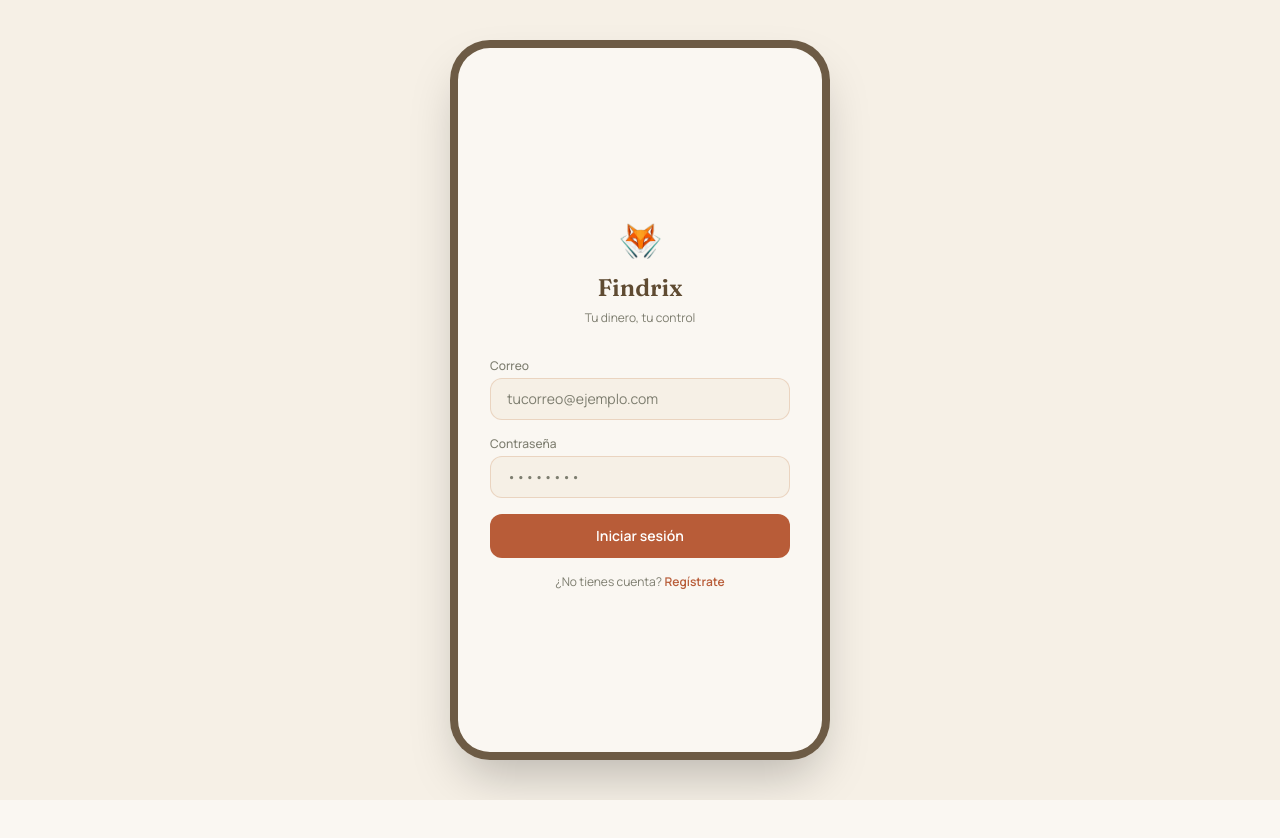
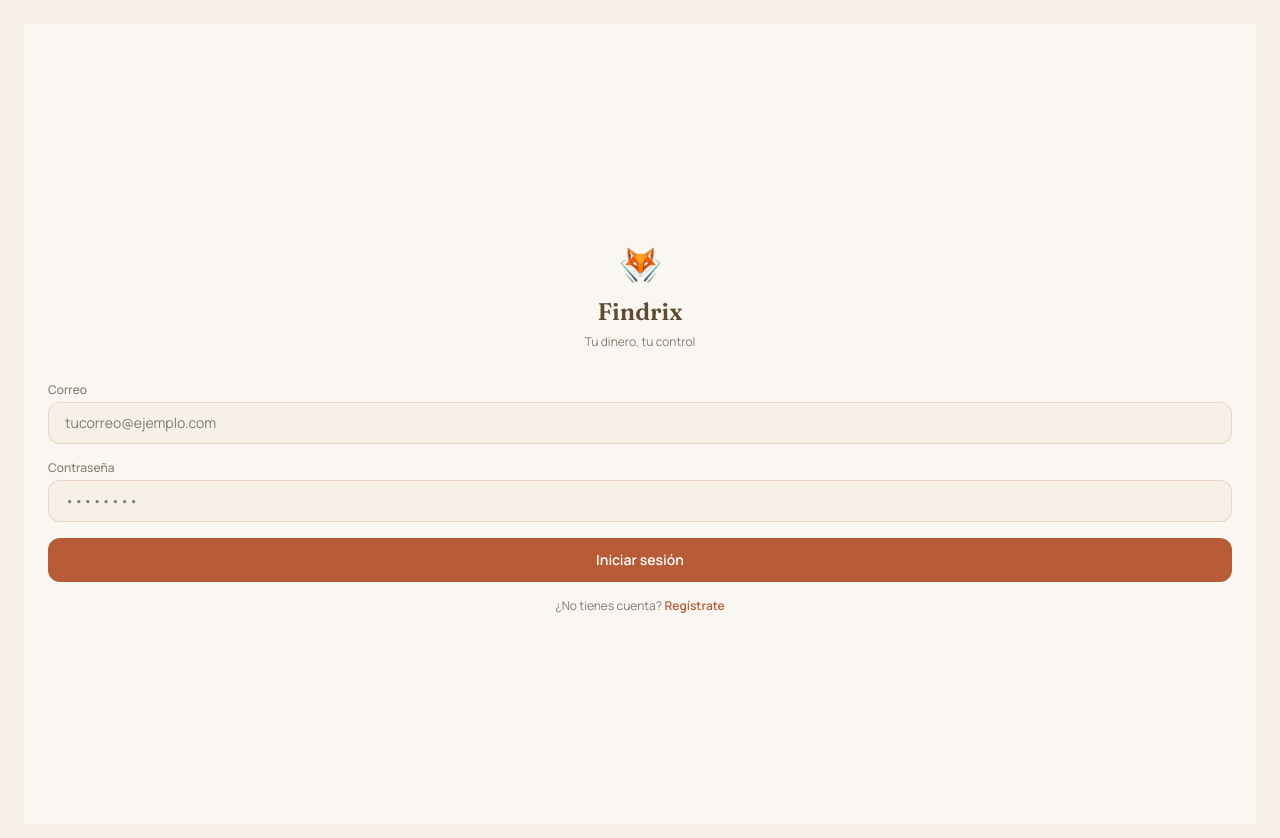
Before and after one commit to juan3625/PROYECT-F, a React (Vite) app in the folder findrix frontend/: page /login in a window 1280 px wide. Shown: the top 838 px of the page. Before the commit the page ends 800 px from the top, so only its background shows below. Built offline with nearby package versions, Linux system fonts and the light colour scheme; no server answers.

Commit message:
feat(frontend): adaptar autenticación a pantalla completa móvil

```diff
--- a/findrix frontend/src/components/layout/AuthShell.tsx
+++ b/findrix frontend/src/components/layout/AuthShell.tsx
@@ -3,9 +3,9 @@ import findrixIcon from "../../assets/findrix-icon.png";
 
 export function AuthShell({ children }: { children: ReactNode }) {
   return (
-    <div className="flex min-h-screen items-center justify-center bg-base-soft py-6">
-      <div className="relative flex h-[720px] w-[380px] flex-col overflow-hidden rounded-[2.5rem] border-8 border-primary-dark/90 bg-base shadow-2xl">
-        <div className="no-scrollbar flex flex-1 flex-col justify-center gap-8 overflow-y-auto px-8 py-10">
+    <div className="flex min-h-screen items-center justify-center bg-base-soft px-4 py-6 sm:px-6">
+      <div className="flex min-h-screen w-full flex-col justify-center bg-base px-6 py-10">
+        <div className="flex flex-col gap-8">
           <div className="flex flex-col items-center gap-1.5">
             <img src={findrixIcon} alt="Findrix" className="h-14 w-14 object-contain" />
             <p className="font-display text-2xl font-semibold text-primary-dark">Findrix</p>
```
